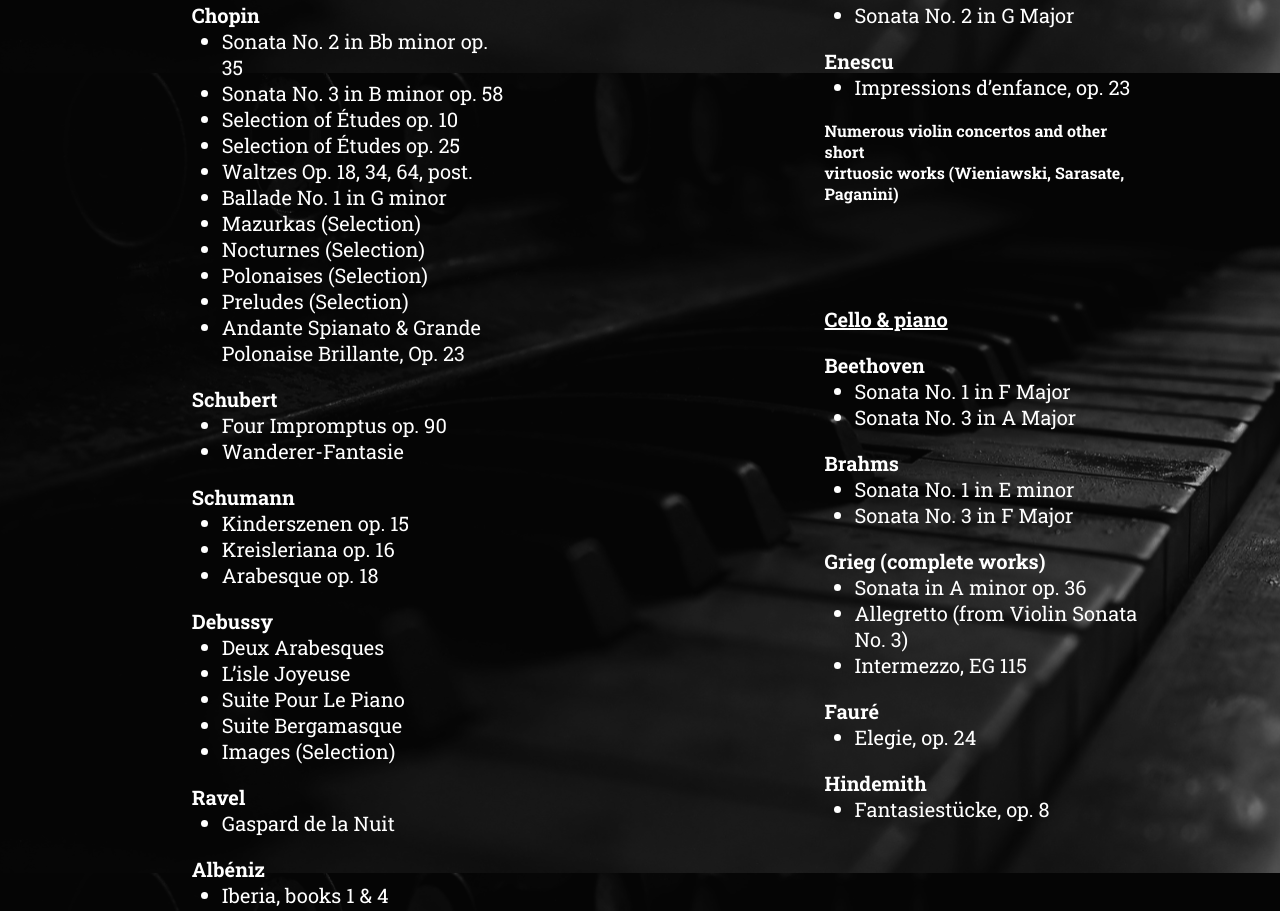
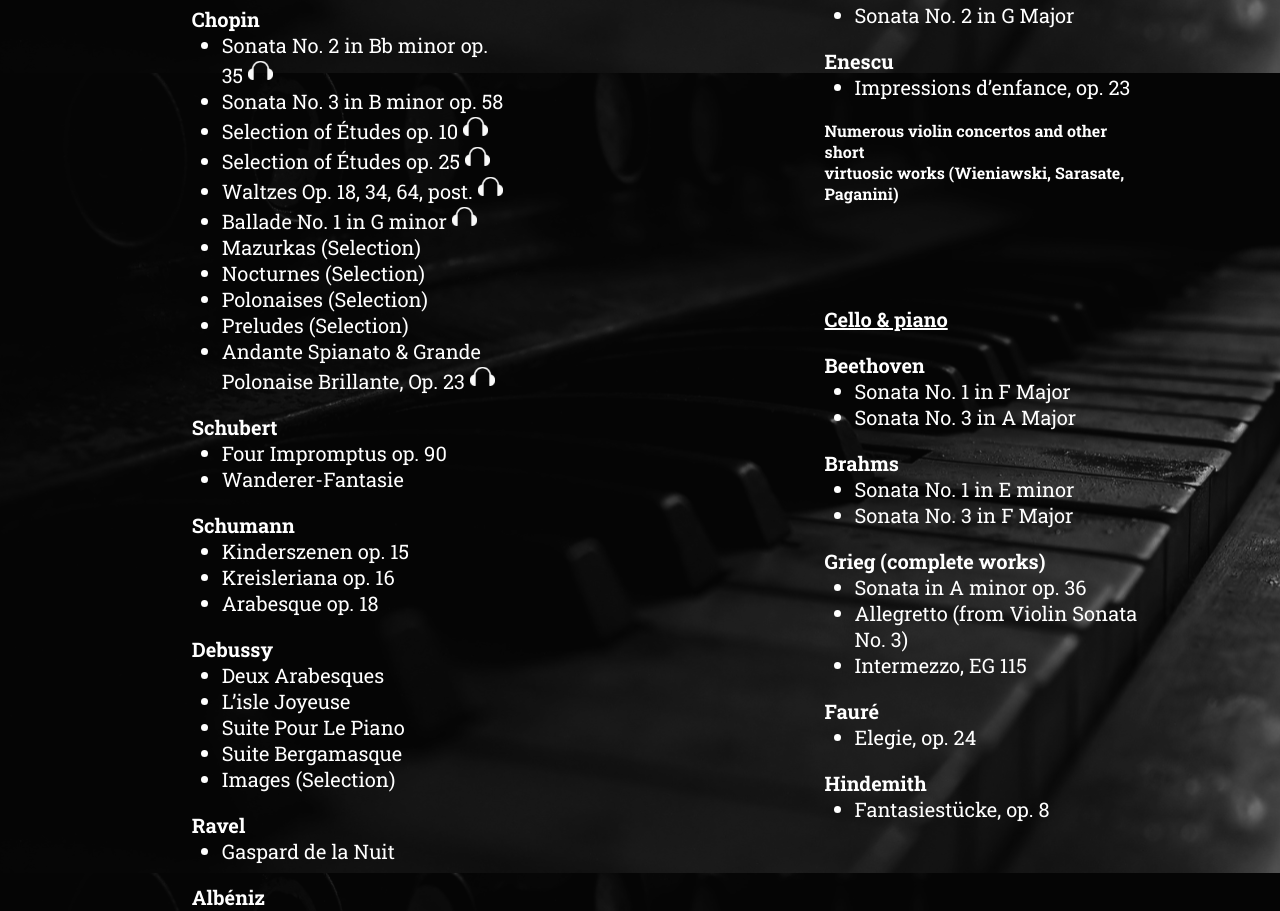
Before and after one commit to gabrielmoris/Manuel-Casares, a Next.js app: page /repertoire in a window 1280 px wide. Shown: the part 727-1638 px from the top of the page. Built offline with nearby package versions, Linux system fonts and the light colour scheme; a web font is replaced by a local one.

Commit message:
add audios in the list

```diff
--- a/pages/repertoire.tsx
+++ b/pages/repertoire.tsx
@@ -1,5 +1,6 @@
 import React, { useState } from "react";
 import type { NextPage } from "next";
+import Image from "next/image";
 
 const Repertoire: NextPage = () => {
     const [audioPlay, setAudioPlay] = useState(true);
@@ -22,13 +23,7 @@ const Repertoire: NextPage = () => {
         <div className="repertoire">
             <div className="title-repertoire">
                 <h1>Manuel Casares Gestal</h1>
-                <h2
-                    onClick={() => {
-                        play("Audios/AlbenizIberia.mp3");
-                    }}
-                >
-                    Repertoire
-                </h2>
+                <h2>Repertoire</h2>
             </div>
             <div className="body-repertoire">
                 <div className="left-repertoire">
@@ -36,8 +31,18 @@ const Repertoire: NextPage = () => {
                     <h3>Bach</h3>
                     <ul>
                         <li>Wide selection of Preludes and Fugues</li>
-                        <li onClick={() => play("Audios/Bach-italiano.mp3")}>
-                            Italian Concerto, BWV 971
+                        <li
+                            className="listen"
+                            onClick={() => play("Audios/Bach-italiano.mp3")}
+                        >
+                            Italian Concerto, BWV 971{" "}
+                            <Image
+                                src="/listen.svg"
+                                alt="listen-icon"
+                                width={25}
+                                height={25}
+                                priority
+                            />
                         </li>
                         <li>
                             Chaconne, from the Violin Partita No. 2 in D minor
@@ -58,19 +63,91 @@ const Repertoire: NextPage = () => {
                     </ul>
                     <h3>Chopin</h3>
                     <ul>
-                        <li>Sonata No. 2 in Bb minor op. 35</li>
+                        <li
+                            className="listen"
+                            onClick={() => play("Audios/ChopinSonata2.mp3")}
+                        >
+                            Sonata No. 2 in Bb minor op. 35{" "}
+                            <Image
+                                src="/listen.svg"
+                                alt="listen-icon"
+                                width={25}
+                                height={25}
+                                priority
+                            />
+                        </li>
                         <li>Sonata No. 3 in B minor op. 58</li>
-                        <li>Selection of Études op. 10</li>
-                        <li>Selection of Études op. 25</li>
-                        <li>Waltzes Op. 18, 34, 64, post.</li>
-                        <li>Ballade No. 1 in G minor</li>
+                        <li
+                            className="listen"
+                            onClick={() => play("Audios/Chopin-et-op10.mp3")}
+                        >
+                            Selection of Études op. 10{" "}
+                            <Image
+                                src="/listen.svg"
+                                alt="listen-icon"
+                                width={25}
+                                height={25}
+                                priority
+                            />
+                        </li>
+                        <li
+                            className="listen"
+                            onClick={() => play("Audios/Chopin-et-op25.mp3")}
+                        >
+                            Selection of Études op. 25{" "}
+                            <Image
+                                src="/listen.svg"
+                                alt="listen-icon"
+                                width={25}
+                                height={25}
+                                priority
+                            />
+                        </li>
+                        <li
+                            className="listen"
+                            onClick={() => play("Audios/ChopinWaltz.mp3")}
+                        >
+                            Waltzes Op. 18, 34, 64, post.{" "}
+                            <Image
+                                src="/listen.svg"
+                                alt="listen-icon"
+                                width={25}
+                                height={25}
+                                priority
+                            />
+                        </li>
+                        <li
+                            className="listen"
+                            onClick={() => play("Audios/ChopinBalladeGm.mp3")}
+                        >
+                            Ballade No. 1 in G minor{" "}
+                            <Image
+                                src="/listen.svg"
+                                alt="listen-icon"
+                                width={25}
+                                height={25}
+                                priority
+                            />
+                        </li>
                         <li>Mazurkas (Selection)</li>
                         <li>Nocturnes (Selection)</li>
                         <li>Polonaises (Selection)</li>
                         <li>Preludes (Selection)</li>
-                        <li>
+                        <li
+                            className="listen"
+                            onClick={() =>
+                                play("Audios/Chopin-PolonBrillante.mp3")
+                            }
+                        >
                             Andante Spianato & Grande Polonaise Brillante, Op.
-                            23
+                            23{" "}
+                            <Image
+                                src="/listen.svg"
+                                alt="listen-icon"
+                                width={25}
+                                height={25}
+                                priority
+                            />
                         </li>
                     </ul>
                     <h3>Schubert</h3>
@@ -98,7 +175,21 @@ const Repertoire: NextPage = () => {
                     </ul>
                     <h3>Albéniz</h3>
                     <ul>
-                        <li>Iberia, books 1 & 4</li>
+                        <li
+                            className="listen"
+                            onClick={() => {
+                                play("Audios/AlbenizIberia.mp3");
+                            }}
+                        >
+                            Iberia, books 1 & 4{" "}
+                            <Image
+                                src="/listen.svg"
+                                alt="listen-icon"
+                                width={25}
+                                height={25}
+                                priority
+                            />
+                        </li>
                         <li>Spanish Suite</li>
                     </ul>
                     <h3>Prokofiev</h3>
--- a/styles/repertoire.scss
+++ b/styles/repertoire.scss
@@ -9,11 +9,11 @@
         text-align: center;
         padding-top: 100px;
         h1 {
-            font-family: 'Roboto Slab', serif;
+            font-family: "Roboto Slab", serif;
             font-size: 40px;
         }
         h2 {
-            font-family: 'Roboto Slab', serif;
+            font-family: "Roboto Slab", serif;
             font-size: 30px;
             font-weight: 300;
         }
@@ -49,21 +49,24 @@
             margin: 0 15%;
             padding-left: 5%;
 
-
             h2 {
-                font-family: 'Roboto Slab', serif;
+                font-family: "Roboto Slab", serif;
                 padding-bottom: 20px;
                 font-size: 30px;
             }
             h3 {
-                font-family: 'Roboto Slab', serif;
+                font-family: "Roboto Slab", serif;
                 font-size: 20px;
             }
             ul {
                 li {
-                    font-family: 'Roboto Slab', serif;
+                    font-family: "Roboto Slab", serif;
                     margin-left: 30px;
                     font-size: 20px;
+
+                }
+                .listen {
+                    cursor: pointer;
                 }
                 padding-bottom: 20px;
             }
@@ -95,23 +98,26 @@
             min-width: 30%;
             margin: 0 15%;
             h2 {
-                font-family: 'Roboto Slab', serif;
+                font-family: "Roboto Slab", serif;
                 font-size: 30px;
                 padding-bottom: 20px;
             }
             h3 {
-                font-family: 'Roboto Slab', serif;
+                font-family: "Roboto Slab", serif;
                 font-size: 20px;
             }
             h4 {
-                font-family: 'Roboto Slab', serif;
+                font-family: "Roboto Slab", serif;
                 padding-bottom: 22px;
             }
             ul {
                 li {
-                    font-family: 'Roboto Slab', serif;
+                    font-family: "Roboto Slab", serif;
                     margin-left: 30px;
                     font-size: 20px;
+                }
+                .listen {
+                    cursor: pointer;
                 }
                 padding-bottom: 20px;
             }
@@ -120,7 +126,7 @@
                 padding-bottom: 20px;
             }
 
-            .afterunderlined{
+            .afterunderlined {
                 padding-top: 80px;
             }
 
```
Also changed, not shown: public/listen.svg (added), 1 other file (tests, documents, lock files or other folders).
